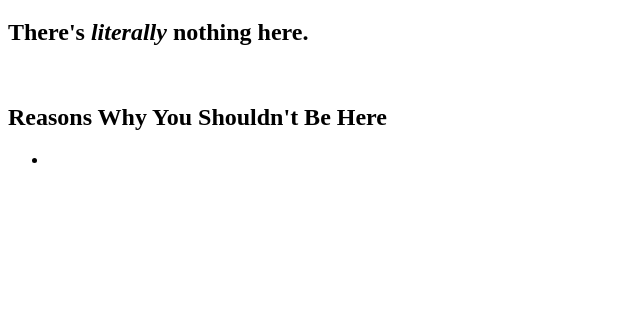
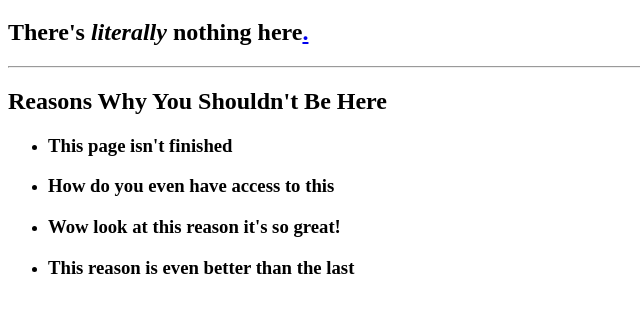
Before and after one commit to AaronHylands/SchoolProjects, a plain HTML site: page index.html in a window 1280 px wide. Shown: the part 61-374 px from the top of the page, without its empty margins (0-640 px from the left). Drawn offline with Linux system fonts and the light colour scheme.

Commit message:
added new_file.html

```diff
--- a/index.html
+++ b/index.html
@@ -6,11 +6,14 @@
 	</head>
 	<body>
 		<h1>Haha! Pranked ya!</h1>
-		<h2>There's <em>literally</em> nothing here.</h2>
-<br>
+		<h2>There's <em>literally</em> nothing here<a href="google.ca">.</a></h2>
+<hr>
 <h2>Reasons Why You Shouldn't Be Here</h2>
 	<ul>
-		<li>
+		<li><h3>This page isn't finished</h3></li>
+		<li><h3>How do you even have access to this</h3></li>
+		<li><h3>Wow look at this reason it's so great!</h3></li>
+		<li><h3>This reason is even better than the last</h3></li>
 
 	</ul>
 
```
Also changed, not shown: new_file.html (added).
